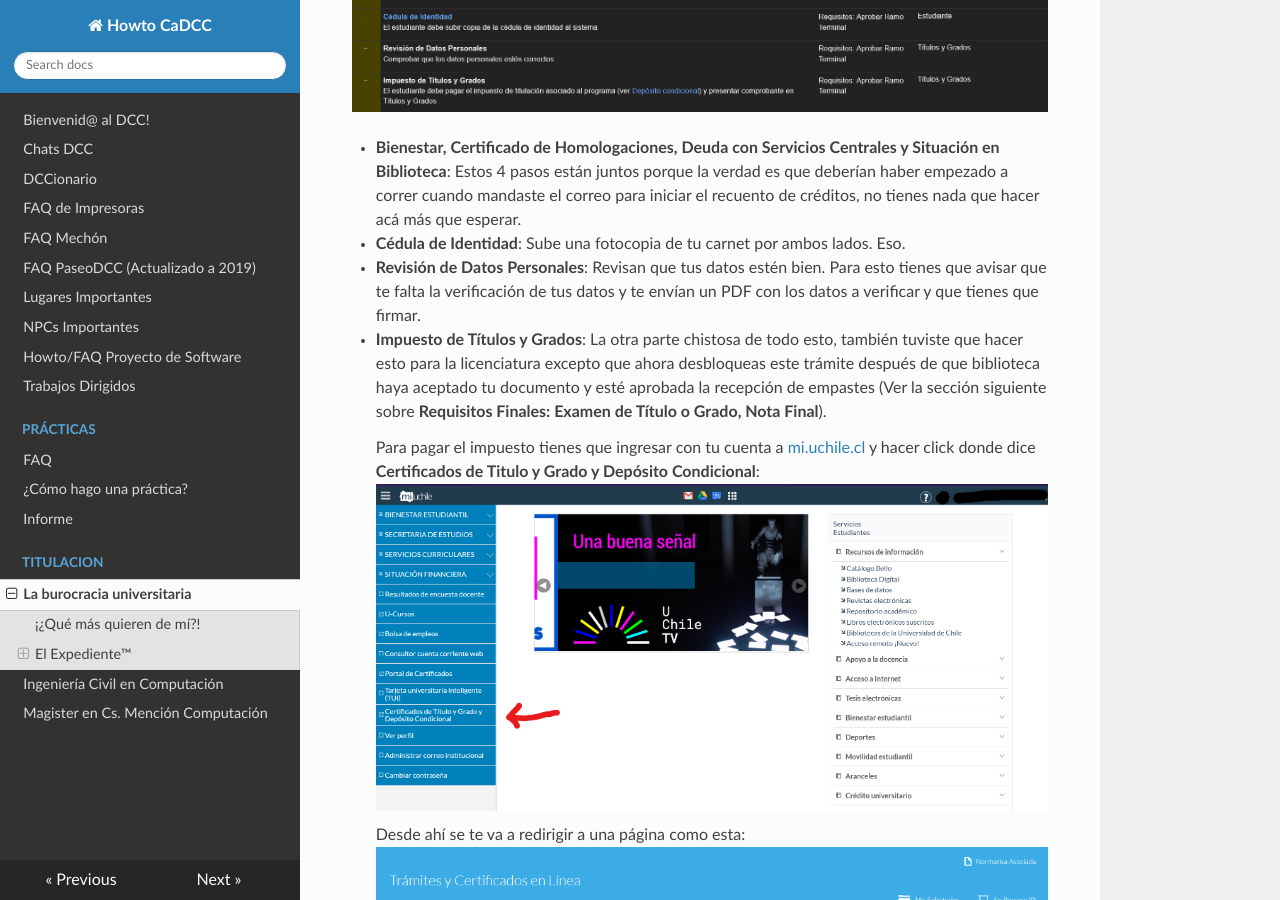
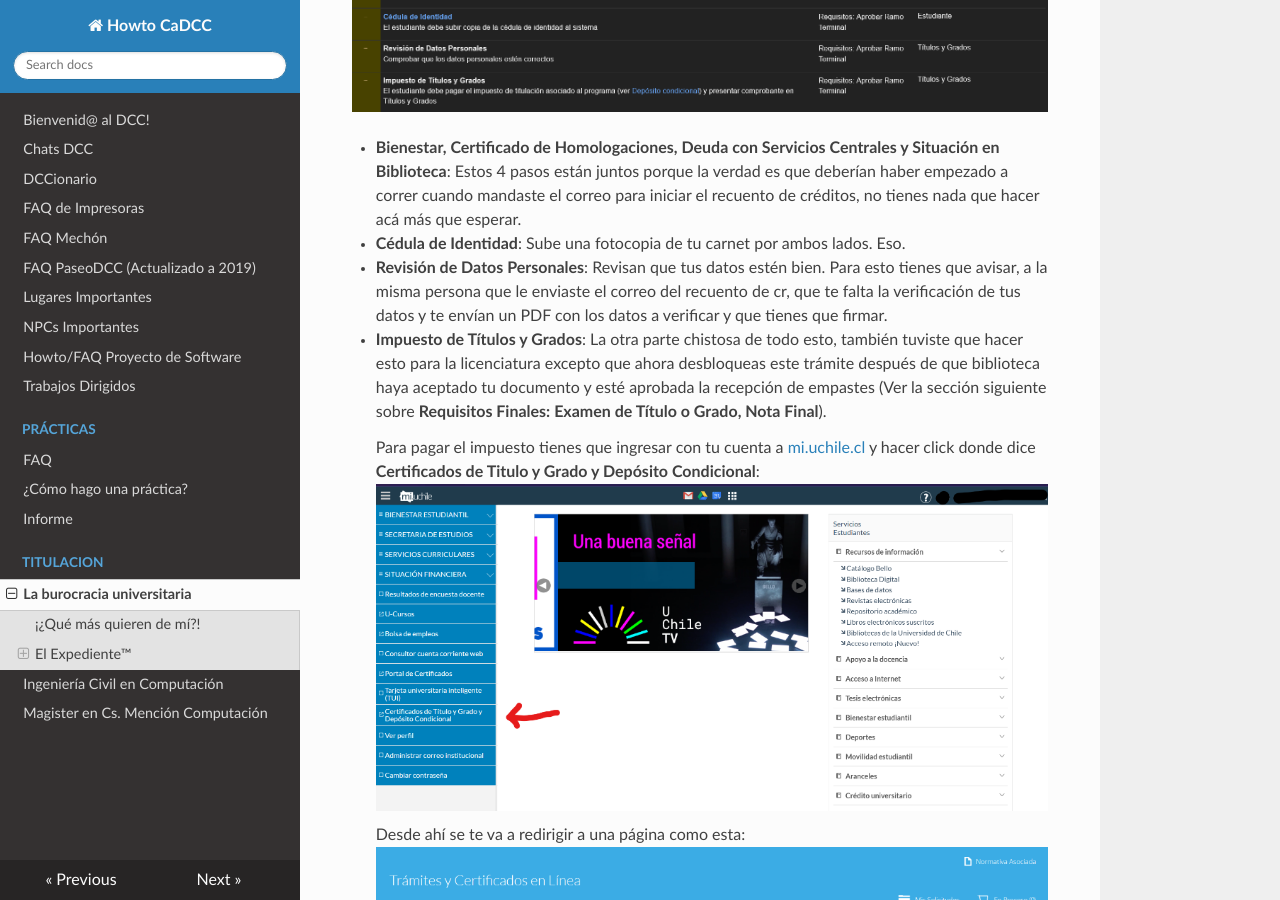
Before and after one commit to cadcc/howto, an MkDocs documentation site: the page built from docs/Titulacion/burocracia.md, in a window 1280 px wide and 900 px high, scrolled down 1751 px. Built offline with MkDocs 1.6.1, drawn with Linux system fonts in a browser that asks for light colours; nearby versions of some CDN libraries.

Commit message:
Update burocracia.md

```diff
--- a/docs/Titulacion/burocracia.md
+++ b/docs/Titulacion/burocracia.md
@@ -29,7 +29,7 @@
 
 * **Bienestar, Certificado de Homologaciones, Deuda con Servicios Centrales y Situación en Biblioteca**: Estos 4 pasos están juntos porque la verdad es que deberían haber empezado a correr cuando mandaste el correo para iniciar el recuento de créditos, no tienes nada que hacer acá más que esperar.
 * **Cédula de Identidad**: Sube una fotocopia de tu carnet por ambos lados. Eso.
-* **Revisión de Datos Personales**: Revisan que tus datos estén bien. Para esto tienes que avisar que te falta la verificación de tus datos y te envían un PDF con los datos a verificar y que tienes que firmar.
+* **Revisión de Datos Personales**: Revisan que tus datos estén bien. Para esto tienes que avisar, a la misma persona que le enviaste el correo del recuento de cr, que te falta la verificación de tus datos y te envían un PDF con los datos a verificar y que tienes que firmar.
 * **Impuesto de Títulos y Grados**: La otra parte chistosa de todo esto, también tuviste que hacer esto para la licenciatura excepto que ahora desbloqueas este trámite después de que biblioteca haya aceptado tu documento y esté aprobada la recepción de empastes (Ver la sección siguiente sobre **Requisitos Finales: Examen de Título o Grado, Nota Final**).
 
     Para pagar el impuesto tienes que ingresar con tu cuenta a [mi.uchile.cl](https://mi.uchile.cl) y hacer click donde dice **Certificados de Titulo y Grado y Depósito Condicional**:
```
